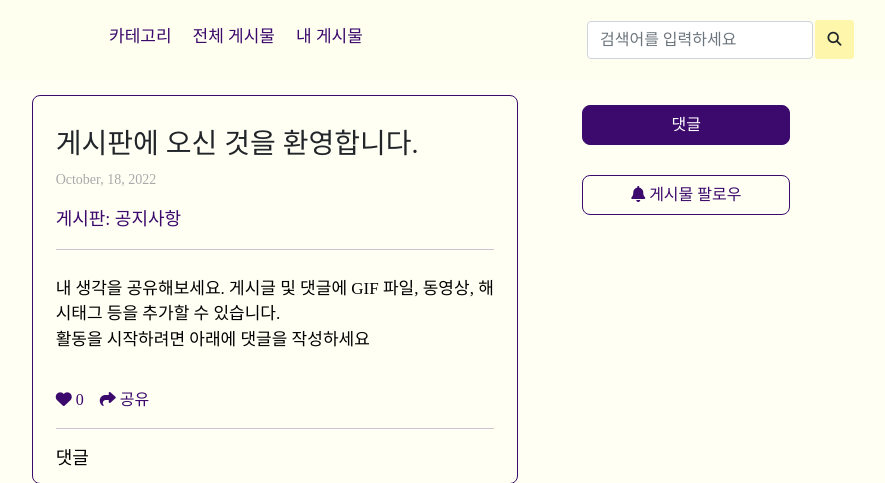
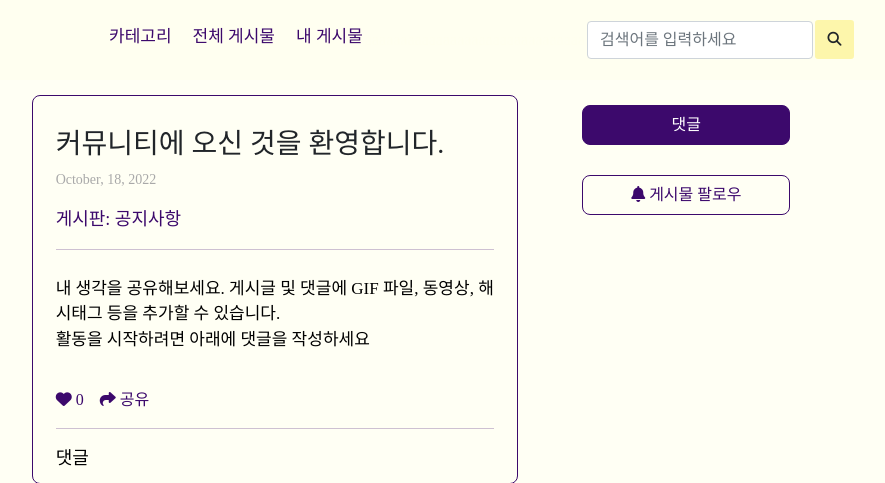
Before and after one commit to dukwoo/22_This_Abled, a Django app: page /notice_post1/ in a window 1280 px wide. Shown: the part 48-531 px from the top of the page, without its empty margins (263-1148 px from the left). Run offline with Django 4.2, Linux system fonts and the light colour scheme; some libraries are stand-ins or nearby versions; some web fonts are replaced.

Commit message:
커뮤니티 - 공지사항 게시판 글 제목 오타 수정

```diff
--- a/This_Abled22/firstapp/templates/firstapp/notice_post1.html
+++ b/This_Abled22/firstapp/templates/firstapp/notice_post1.html
@@ -39,7 +39,7 @@
                     <table style="margin: 10px;">
                         <tr>
                             <td>
-                                <h3>게시판에 오신 것을 환영합니다.</h3>
+                                <h3>커뮤니티에 오신 것을 환영합니다.</h3>
                                 <p style="padding-left:0px;font-size:14px;color:darkgray">
                                     October, 18, 2022
                                 </p>
```
Also changed, not shown: This_Abled22/db.sqlite3.
